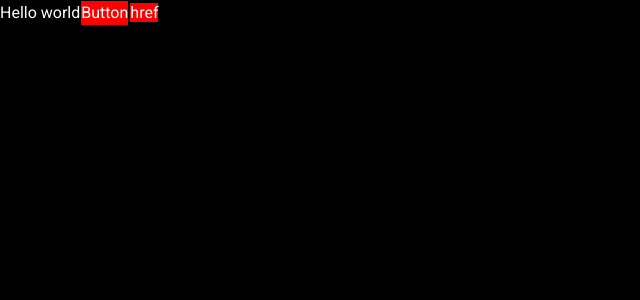
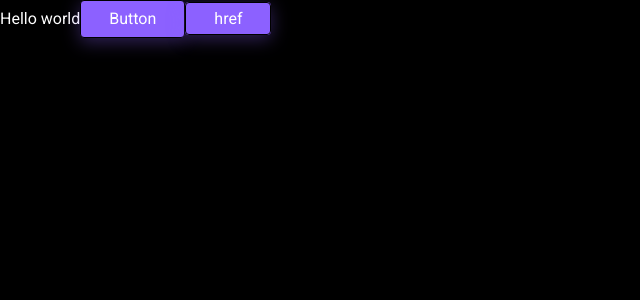
Before and after one commit to LovaVikasso/cards, a React (Vite) app: page / in a window 1280 px wide. Shown: the top 300 px of the page, without its empty margins (0-640 px from the left). Built offline with nearby package versions, Linux system fonts and the light colour scheme.

Commit message:
add style for primary button

```diff
--- a/src/components/ui/button/button.module.scss
+++ b/src/components/ui/button/button.module.scss
@@ -1,21 +1,45 @@
 .primary {
   all: unset;
-  background-color: red;
+
+  cursor: pointer;
+
+  padding: 6px 28px;
+
+  background-color: var(--color-accent-500);
   border: 1px solid #000;
+  border-radius: 4px;
+  box-shadow: 0 4px 18px 0 #8c61ff59;
+
+  &:focus-visible {
+    outline: 2px solid var(--color-info-700);
+  }
+
+  &:hover:enabled {
+    background-color: var(--color-accent-300);
+  }
+
+  &:active:enabled {
+    background-color: var(--color-accent-700);
+  }
+
+  &:disabled {
+    cursor: default;
+    opacity: 0.5;
+  }
 }
 
 .secondary {
-  background-color: green;
+  background-color: var(--color-dark-300);
   border: 1px solid #000;
 }
 
 .tertiary {
-  background-color: blue;
-  border: 1px solid #000;
+  background-color: var(--color-dark-900);
+  border: 1px solid var(--color-accent-500);
 }
 
 .link {
-  background-color: yellow;
+  background-color: var(--color-dark-900);
   border: 1px solid #000;
 }
 
```
